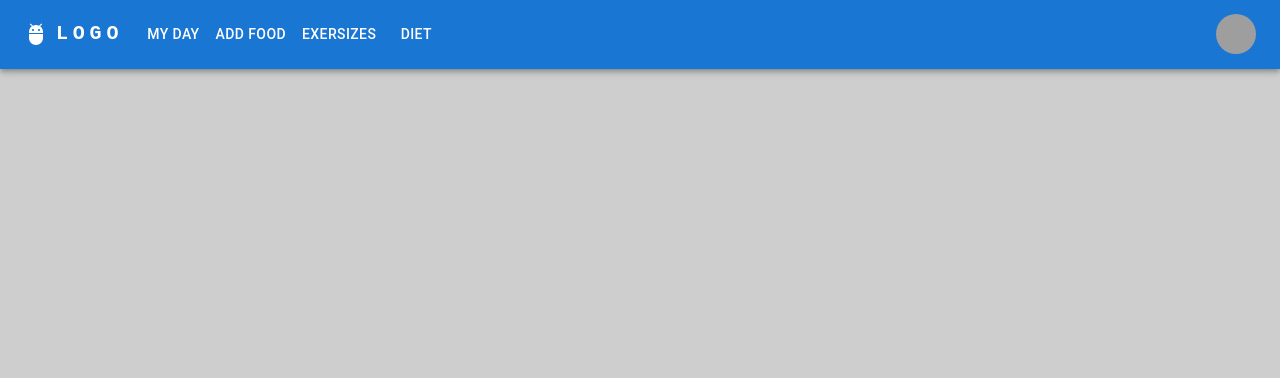
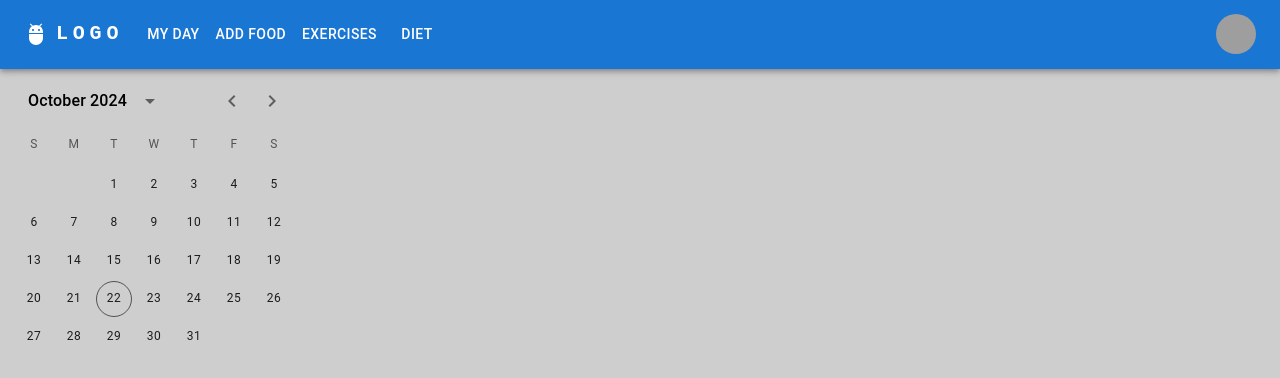
Before and after one commit to mlkmhmtbyk/Taofit, a React (Vite) app in the folder frontend/: page / in a window 1280 px wide. Shown: the top 378 px of the page. Built offline with nearby package versions, Linux system fonts and the light colour scheme; grey boxes are pictures that could not be loaded.

Commit message:
react router ve sayfalar oluşturuldu. My Day sayfası başlangıç

```diff
--- a/frontend/package.json
+++ b/frontend/package.json
@@ -15,8 +15,11 @@
     "@fontsource/roboto": "^5.1.0",
     "@mui/icons-material": "^6.1.4",
     "@mui/material": "^6.1.4",
+    "@mui/x-date-pickers": "^7.21.0",
+    "dayjs": "^1.11.13",
     "react": "^18.3.1",
-    "react-dom": "^18.3.1"
+    "react-dom": "^18.3.1",
+    "react-router-dom": "^6.27.0"
   },
   "devDependencies": {
     "@eslint/js": "^9.11.1",
--- a/frontend/src/App.jsx
+++ b/frontend/src/App.jsx
@@ -1,9 +1,15 @@
-import Navbar from "./components/Navbar";
+import { Route, Routes } from "react-router-dom";
+import Navbar from "./components/NavBar.jsx";
+import MyDay from "./pages/MyDay.jsx";
 
 function App() {
   return (
     <>
       <Navbar />
+      <Routes>
+        <Route path="/" element={<MyDay />} />
+        <Route path="/myDay" element={<MyDay />} />
+      </Routes>
     </>
   );
 }
--- /dev/null
+++ b/frontend/src/components/DatePicker.jsx
@@ -0,0 +1,15 @@
+import * as React from "react";
+import { LocalizationProvider } from "@mui/x-date-pickers/LocalizationProvider";
+import { AdapterDayjs } from "@mui/x-date-pickers/AdapterDayjs";
+import { DateCalendar } from "@mui/x-date-pickers/DateCalendar";
+import { Box } from "@mui/material";
+
+export default function ResponsiveDateCalendar() {
+  return (
+    <LocalizationProvider dateAdapter={AdapterDayjs}>
+      <Box sx={{ width: "100%", maxWidth: 300, margin: "0 auto", display: { xs: "none", md: "flex" }  }}>
+        <DateCalendar />
+      </Box>
+    </LocalizationProvider>
+  );
+}
--- a/frontend/src/components/Navbar.jsx
+++ b/frontend/src/components/Navbar.jsx
@@ -140,7 +140,7 @@ function ResponsiveAppBar() {
               onClick={handleCloseNavMenu}
               sx={{ my: 2, color: "white", display: "block" }}
             >
-              Exersizes
+              Exercises
             </Button>
             <Button
               onClick={handleCloseNavMenu}
--- a/frontend/src/main.jsx
+++ b/frontend/src/main.jsx
@@ -1,9 +1,12 @@
-import { StrictMode } from 'react'
-import { createRoot } from 'react-dom/client'
-import App from './App.jsx'
+import { StrictMode } from "react";
+import { createRoot } from "react-dom/client";
+import App from "./App.jsx";
+import { BrowserRouter } from "react-router-dom";
 
-createRoot(document.getElementById('root')).render(
+createRoot(document.getElementById("root")).render(
   <StrictMode>
-    <App />
-  </StrictMode>,
-)
+    <BrowserRouter>
+      <App />
+    </BrowserRouter>
+  </StrictMode>
+);
--- /dev/null
+++ b/frontend/src/pages/MyDay.jsx
@@ -0,0 +1,20 @@
+import React from "react";
+import DatePicker from "../components/DatePicker.jsx";
+import Grid from '@mui/material/Grid2';
+import Box from '@mui/material/Box';
+
+
+const MyDay = () => {
+  return (
+    <Box>
+      <Grid container spacing={2}>
+        <Grid size={{xs:12, sm:12, md:3}}>
+          <DatePicker />
+        </Grid>
+      </Grid>
+
+    </Box>
+  );
+};
+
+export default MyDay;
```
Also changed, not shown: frontend/src/pages/AddFood.jsx (added, +9 -0 lines), frontend/src/pages/Exercises.jsx (added, +9 -0 lines), 1 other file (tests, documents, lock files or other folders).
